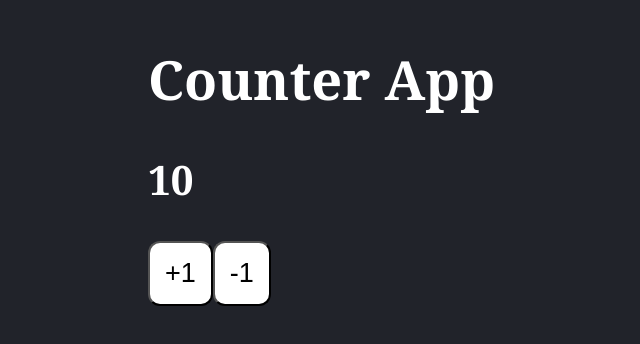
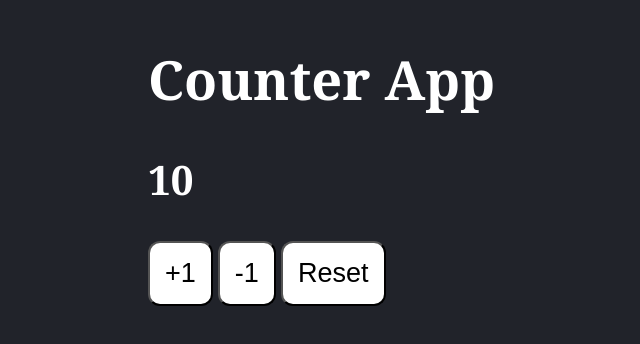
Before and after one commit to JaviKo500/03-counter-react, a React (Vite) app: page / in a window 1280 px wide. Shown: the part 142-486 px from the top of the page, without its empty margins (0-640 px from the left). Built offline with nearby package versions, Linux system fonts and the light colour scheme.

Commit message:
feat: subtract and reset value

```diff
--- a/src/CounterApp.tsx
+++ b/src/CounterApp.tsx
@@ -11,6 +11,13 @@ export const CounterApp = ( { value } : Props ) => {
     setCounter( counter + 1 );
     // setCounter( (c) => c + 1 );
   }
+  const handleSubtract = () => {
+    setCounter( counter - 1 );
+    // setCounter( (c) => c + 1 );
+  }
+  const handleReset = () => {
+    setCounter( value );
+  }
   return (
     <>
       <h1>Counter App</h1>
@@ -20,8 +27,15 @@ export const CounterApp = ( { value } : Props ) => {
       >
         +1
       </button>
-      <button>
+      <button
+        onClick={ handleSubtract }
+      >
         -1
+      </button>
+      <button
+        onClick={ handleReset }
+      >
+        Reset
       </button>
     </>
   )
--- a/src/styles.css
+++ b/src/styles.css
@@ -11,4 +11,5 @@ button {
   font-size: 1.3rem;
   border-radius: 12px;
   background-color: #fff;
+  margin-right: 5px;
 }
```
